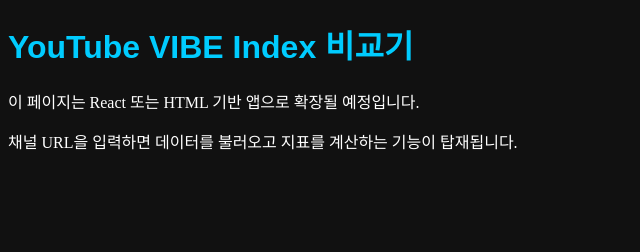
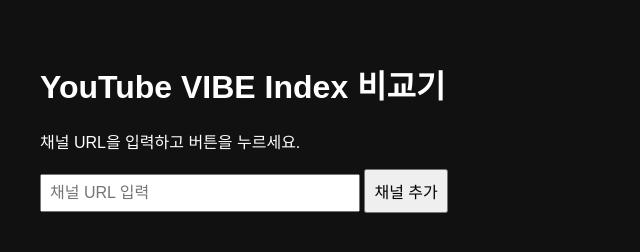
Before and after one commit to Theeroom/youtube-vibe, a website: page index.html in a window 1280 px wide. Shown: the whole page, without its empty margins (0-640 px from the left). Drawn offline with Linux system fonts and the light colour scheme.

Commit message:
Add files via upload

```diff
--- a/index.html
+++ b/index.html
@@ -1,12 +1,23 @@
+
 <!DOCTYPE html>
 <html lang="en">
 <head>
   <meta charset="UTF-8" />
   <meta name="viewport" content="width=device-width, initial-scale=1.0" />
   <title>YouTube VIBE Index</title>
+  <style>
+    body { background-color: #111; color: #fff; font-family: sans-serif; padding: 2rem; }
+    input, button { padding: 0.5rem; font-size: 1rem; }
+    .channel-card { border: 1px solid #444; border-radius: 8px; padding: 1rem; margin-top: 1rem; background: #1a1a1a; }
+  </style>
 </head>
-<body style="background-color: #111; color: #fff;">
-  <div id="root">YouTube VIBE Index 로딩 중...</div>
+<body>
+  <h1>YouTube VIBE Index 비교기</h1>
+  <p>채널 URL을 입력하고 버튼을 누르세요.</p>
+  <input id="channelUrl" placeholder="채널 URL 입력" style="width: 300px;" />
+  <button onclick="addChannel()">채널 추가</button>
+  <div id="results"></div>
+
   <script src="main.js"></script>
 </body>
 </html>
--- a/main.js
+++ b/main.js
@@ -1,5 +1,31 @@
-document.getElementById('root').innerHTML = `
-  <h1 style="font-family: sans-serif; color: #00ccff;">YouTube VIBE Index 비교기</h1>
-  <p>이 페이지는 React 또는 HTML 기반 앱으로 확장될 예정입니다.</p>
-  <p>채널 URL을 입력하면 데이터를 불러오고 지표를 계산하는 기능이 탑재됩니다.</p>
-`;
+
+async function addChannel() {
+  const url = document.getElementById('channelUrl').value;
+  const results = document.getElementById('results');
+
+  if (!url.includes('youtube.com')) {
+    alert('유효한 유튜브 채널 URL을 입력하세요.');
+    return;
+  }
+
+  const dummy = {
+    title: "예시 채널",
+    subs: "123,456명",
+    E: "4.32%",
+    V: "87.23%",
+    U: "63.12%",
+    VIBE: "53.48"
+  };
+
+  const el = document.createElement('div');
+  el.className = 'channel-card';
+  el.innerHTML = `
+    <h2>${dummy.title}</h2>
+    <p>구독자: ${dummy.subs}</p>
+    <p>참여율 (E): ${dummy.E}</p>
+    <p>조회수 안정성 (V): ${dummy.V}</p>
+    <p>업로드 빈도 (U): ${dummy.U}</p>
+    <p><strong>VIBE Index: ${dummy.VIBE}</strong></p>
+  `;
+  results.appendChild(el);
+}
```
Also changed, not shown: README.md.
